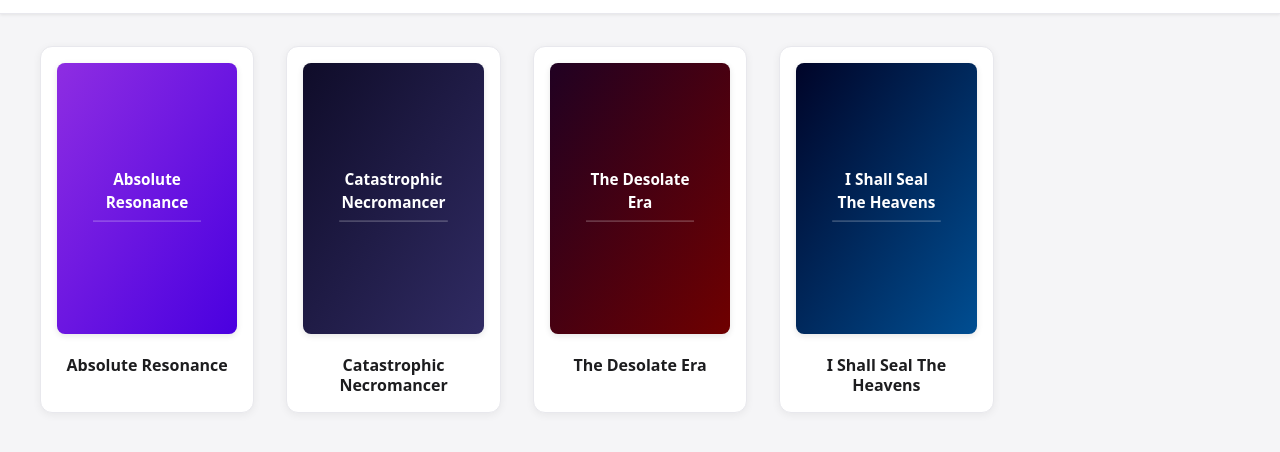
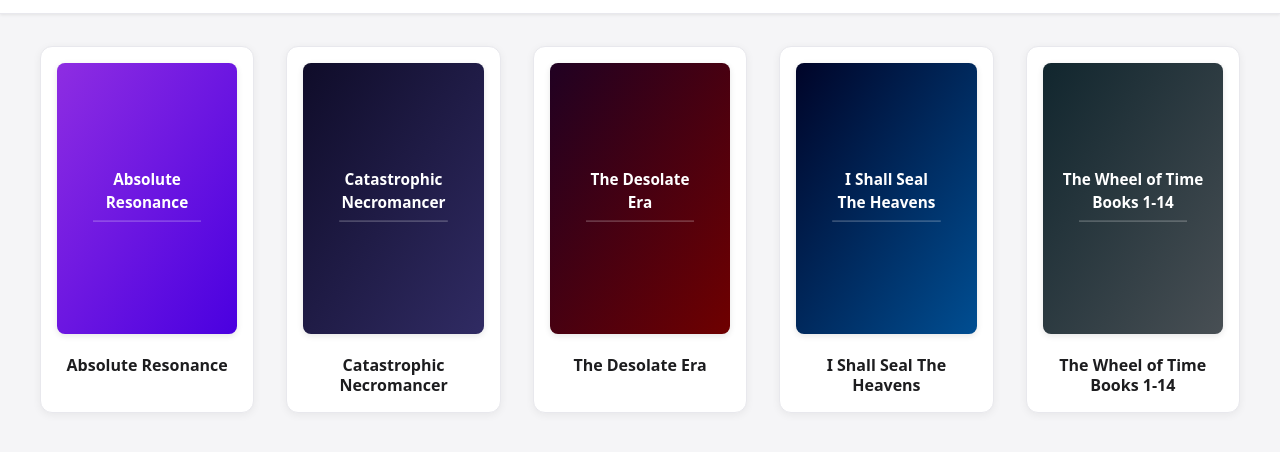
Before and after one commit to z33shan33khan/my-epubs, a plain HTML site: page index.html in a window 1280 px wide. Shown: the part 46-498 px from the top of the page. Drawn offline with nearby package versions, Linux system fonts and the light colour scheme.

Commit message:
The Wheel of Time
14 Books series has been added

```diff
--- a/index.html
+++ b/index.html
@@ -370,7 +370,12 @@
         title: "I Shall Seal The Heavens",
         file: "books/I%20Shall%20Seal%20The%20Heavens.epub",
         cover: generateCover("I Shall Seal", "The Heavens", "#000428", "#004e92")
-      }
+      },
+      {
+        title: "The Wheel of Time Books 1-14",
+        file: "books/The%20Wheel%20of%20Time%20Books%201-14.epub",
+        cover: generateCover("The Wheel of Time", "Books 1-14", "#11262E", "#484F54")
+      },
     ];
 
     // ============================================================
```
Also changed, not shown: 1 other file.
